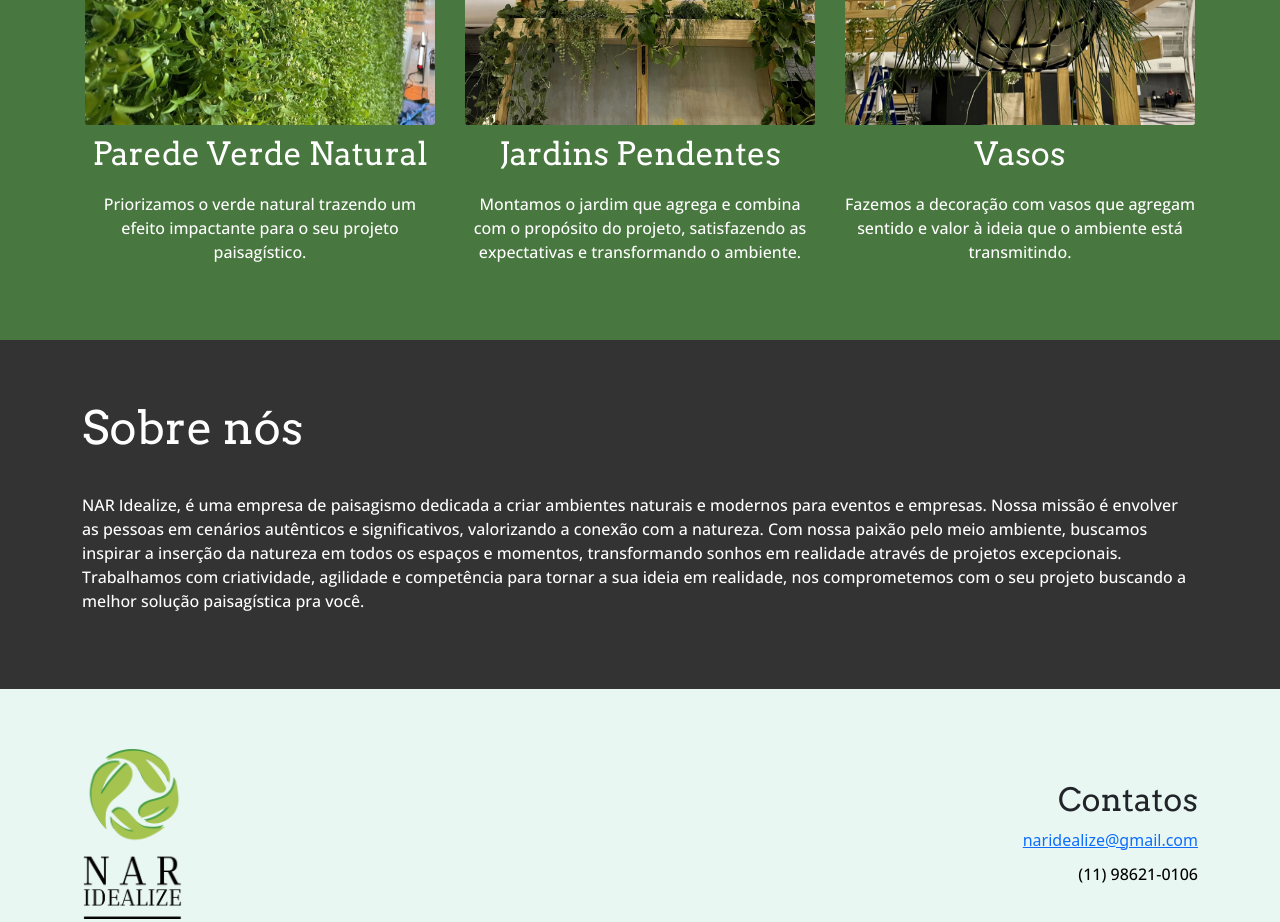
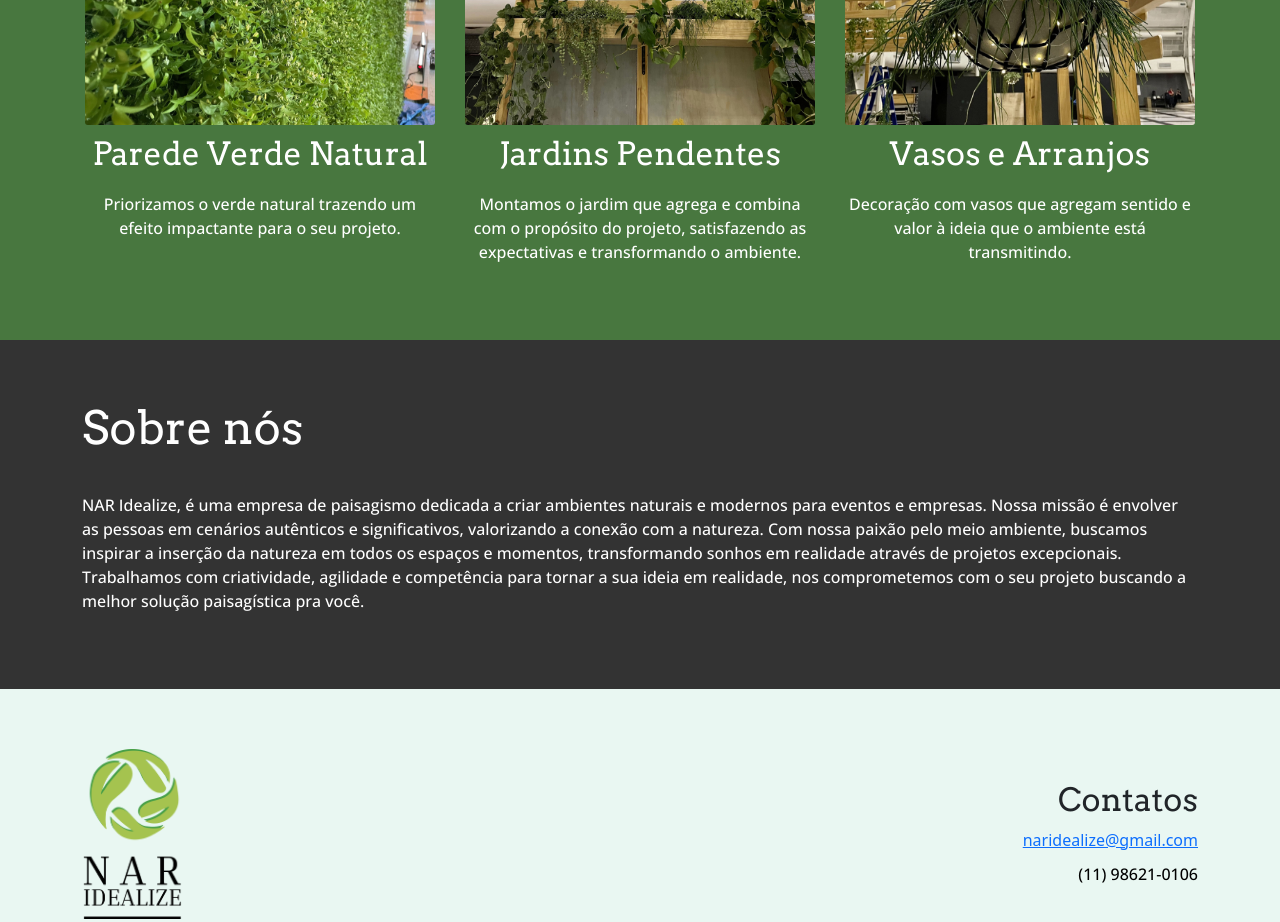
Before and after one commit to NatanCR/NAR_Idealize, a React (Create React App) app in the folder site-nar-idealize/: page / in a window 1280 px wide. Shown: the part 1960-2882 px from the top of the page. Built offline with nearby package versions, Linux system fonts and the light colour scheme.

Commit message:
feat: novos textos

```diff
--- a/site-nar-idealize/src/components/SectionGrid/ServicesGrid.js
+++ b/site-nar-idealize/src/components/SectionGrid/ServicesGrid.js
@@ -14,13 +14,13 @@ function ServicesGrid(){
                 <h1>Serviços</h1>
                 <div className="row justify-content-center">
                     <div class="col-md">
-                    <ImageGrid imgNormal={image3Normal} imgHover={image3Hover} title="Parede Verde Natural" text="Priorizamos o verde natural trazendo um efeito impactante para o seu projeto paisagístico."/>
+                    <ImageGrid imgNormal={image3Normal} imgHover={image3Hover} title="Parede Verde Natural" text="Priorizamos o verde natural trazendo um efeito impactante para o seu projeto."/>
                     </div>
                     <div class="col-md">
                     <ImageGrid imgNormal={image5Normal} imgHover={image5Hover} title="Jardins Pendentes" text="Montamos o jardim que agrega e combina com o propósito do projeto, satisfazendo as expectativas e transformando o ambiente."/>
                     </div>
                     <div class="col-md">
-                    <ImageGrid imgNormal={image15Normal} imgHover={image15Hover} title="Vasos" text="Fazemos a decoração com vasos que agregam sentido e valor à ideia que o ambiente está transmitindo."/>
+                    <ImageGrid imgNormal={image15Normal} imgHover={image15Hover} title="Vasos e Arranjos" text="Decoração com vasos que agregam sentido e valor à ideia que o ambiente está transmitindo."/>
                     </div>
                 </div>
             </div>
```
